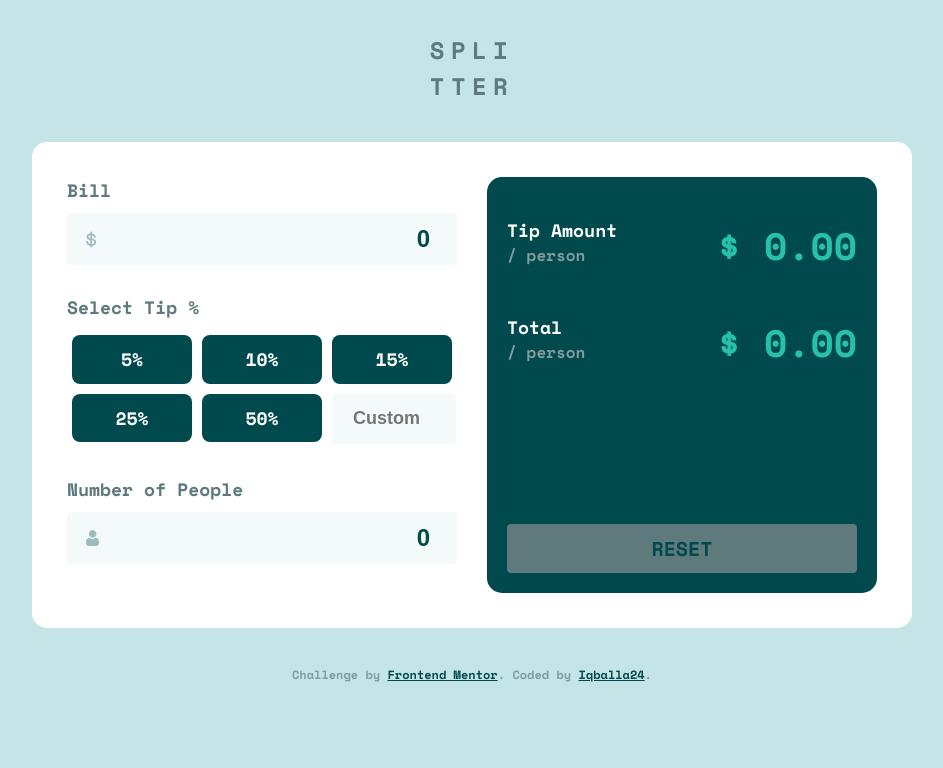
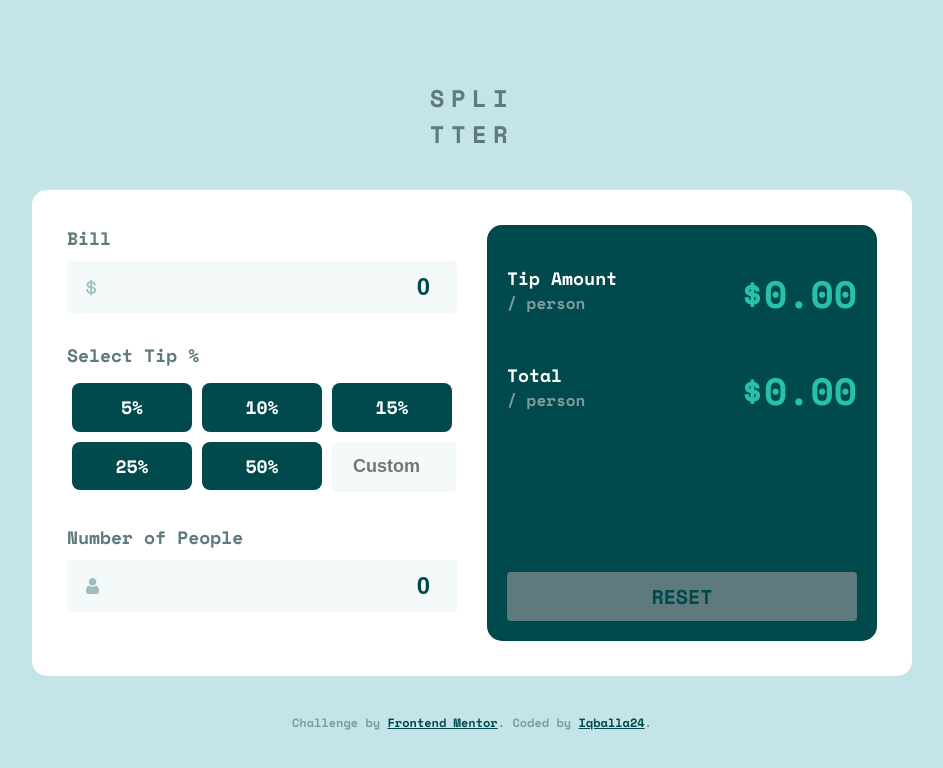
Before and after one commit to iqballa24/Calculator-tip, a React (Vite) app: page / in a window 1280 px wide. Shown: the top 768 px of the page, without its empty margins (168-1111 px from the left). Built offline with nearby package versions, Linux system fonts and the light colour scheme.

Commit message:
fix: fix an issue with the  HTML validation report

```diff
--- a/src/components/DisplayTip/DisplayNumber.tsx
+++ b/src/components/DisplayTip/DisplayNumber.tsx
@@ -4,7 +4,7 @@ const DisplayNumber = (props: { total: number }) => {
   const totalOfNumber = props.total.toFixed(2);
   return (
     <Wrapper>
-      <h1>$ {totalOfNumber}</h1>
+      <strong>${totalOfNumber}</strong>
     </Wrapper>
   );
 };
@@ -13,7 +13,7 @@ const Wrapper = styled.div`
   display: flex;
   justify-content: center;
 
-  h1 {
+  strong {
     color: var(--strong__cyan);
     font-size: 38px;
   }
--- a/src/components/DisplayTip/DisplayText.tsx
+++ b/src/components/DisplayTip/DisplayText.tsx
@@ -3,7 +3,7 @@ import styled from "styled-components";
 const DisplayText = (props: { title: string; text: string }) => {
   return (
     <Wrapper>
-      <h1>{props.title}</h1>
+      <strong>{props.title}</strong>
       <p>{props.text}</p>
     </Wrapper>
   );
@@ -13,7 +13,7 @@ const Wrapper = styled.div`
   display: flex;
   flex-direction: column;
 
-  h1 {
+  strong {
     color: var(--white);
     font-size: 18px;
   }
--- a/src/index.css
+++ b/src/index.css
@@ -4,7 +4,7 @@
   font-family: "Space Mono", monospace;
   font-size: 16px;
   font-weight: 700;
-  padding-top: 2rem;
+  padding-top: 5rem;
 
   --very__dark__cyan: hsl(183, 100%, 15%);
   --dark__grayish__cyan: hsl(186, 14%, 43%);
```
